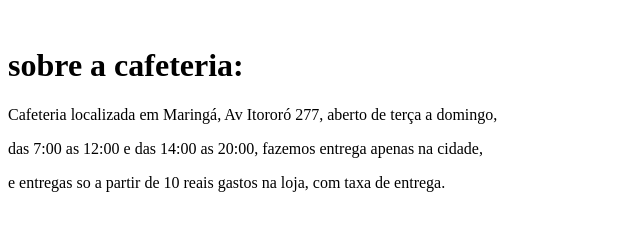
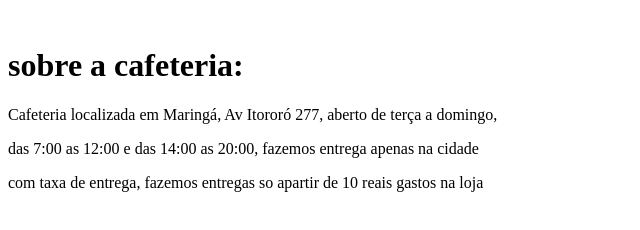
Before and after one commit to nicollymh/mokay, a plain HTML site: page index.html in a window 1280 px wide. Shown: the whole page, without its empty margins (0-640 px from the left). Drawn offline with Linux system fonts and the light colour scheme.

Commit message:
paragrafio

```diff
--- a/index.html
+++ b/index.html
@@ -10,8 +10,8 @@
     <img src=" " alt="">
     <h1>sobre a cafeteria:</h1>
   Cafeteria localizada em Maringá, Av Itororó 277, aberto de terça a domingo,
-  <p></p>das 7:00 as 12:00 e das 14:00 as 20:00, fazemos entrega apenas na cidade,
-  <p></p> e entregas so a partir de 10 reais gastos na loja, com taxa de entrega.
+  <p>das 7:00 as 12:00 e das 14:00 as 20:00, fazemos entrega apenas na cidade</p>
+  <p>com taxa de entrega, fazemos entregas so apartir de 10 reais gastos na loja</p>
 
 
 
```
